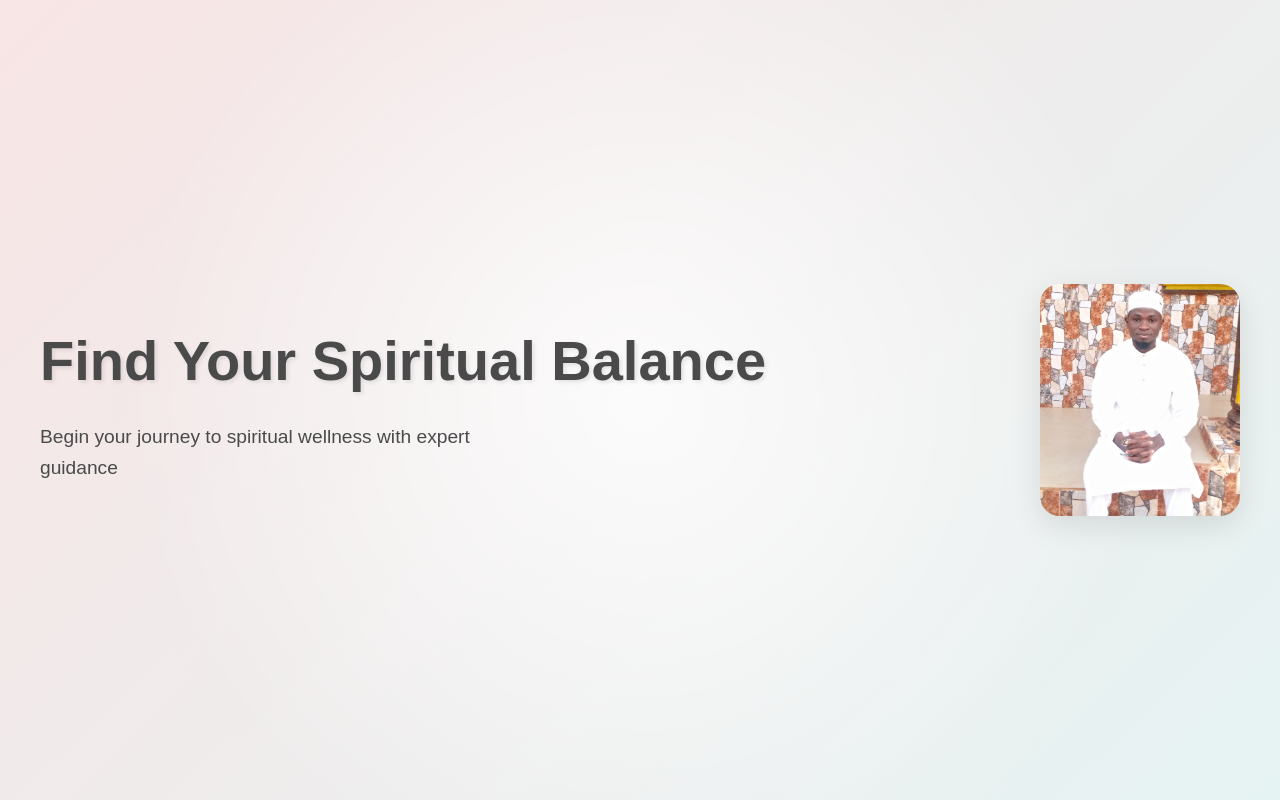
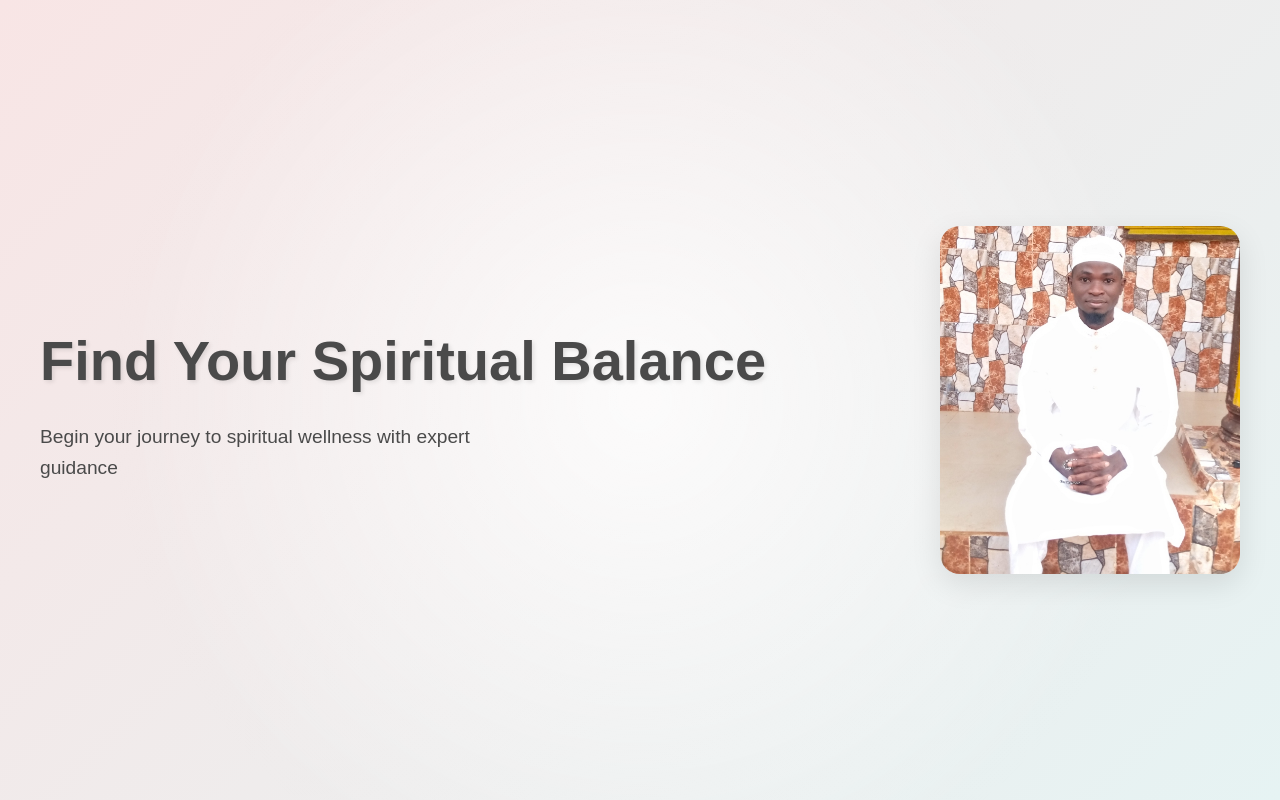
Before and after one commit to Mide-dev1/consultation, a plain HTML site: page index.html in a window 1280 px wide. Shown: the top 800 px of the page. Drawn offline with Linux system fonts and the light colour scheme.

Commit message:
Update styles.css

```diff
--- a/css/styles.css
+++ b/css/styles.css
@@ -66,8 +66,7 @@ body {
 }
 
 .hero-image {
-    flex: 1;
-    max-width: 200px;
+    width: 300px;
     height: auto;
     border-radius: 20px;
     box-shadow: 0 10px 30px rgba(0,0,0,0.1);
```
